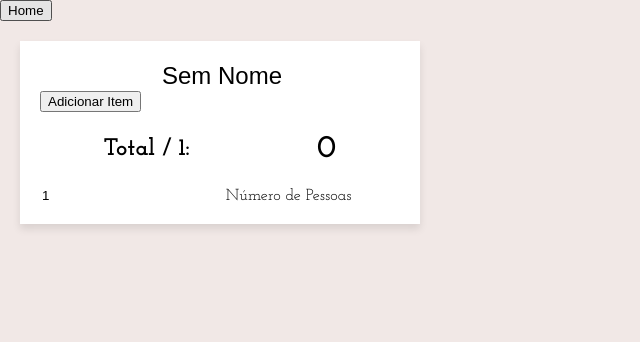
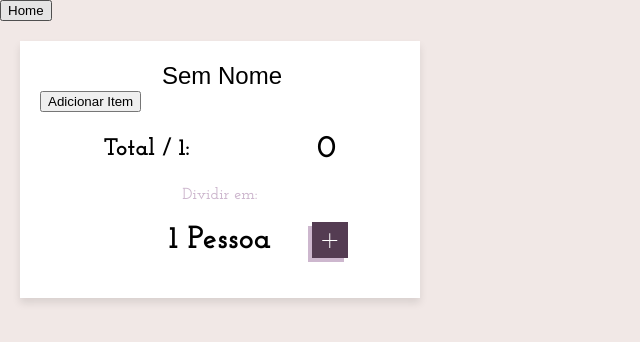
Before and after one commit to eduardostumpfj/money-app, a React (Create React App) app: page / in a window 1280 px wide. Both pictures are taken after a click on the button "Novo Card". Shown: the top 342 px of the page, without its empty margins (0-640 px from the left). Built offline with nearby package versions, Linux system fonts and the light colour scheme.

Commit message:
Trocado o input de pessoas por botões

```diff
--- a/src/components/total/Total.css
+++ b/src/components/total/Total.css
@@ -8,3 +8,41 @@
     align-items: center;
     justify-content: space-around;
 }
+.bt-area{
+    display: flex;
+    align-items: center;
+    gap:20px;
+}
+
+.num-people{
+    display:flex;
+    flex-direction: column;
+    align-items: center;
+}
+.num-people p{
+    color: var(--cr-light);
+    font-weight: 600;
+    margin: 0;
+}
+
+.bt-area{
+    display: grid;
+    grid-template-columns: 1fr 4fr 1fr;
+}
+
+.bt-area h1{
+    grid-column: 2 / 3 ;
+    text-align: center;
+}
+.sub{
+    grid-column:  1 / 2;
+    background-image:url(../../assets/ic_dec.png) ;
+    background-repeat: no-repeat;
+    background-position: center ;
+}
+.sum{
+    grid-column:  3 / 4;
+    background-image:url(../../assets/ic_inc.png) ;
+    background-repeat: no-repeat;
+    background-position: center ;
+}
--- a/src/components/total/Total.jsx
+++ b/src/components/total/Total.jsx
@@ -1,17 +1,37 @@
-import React, { useState } from "react";
+import React, { useState, useEffect } from "react";
 import './Total.css'
 
 export default function Total({total,updateNumPeople, numPeople}){
     const [localPeople, setLocalPeople] = useState(numPeople)
 
-    function handleNumPeople(){
-        if(localPeople === ''){
-            setLocalPeople(1)
-            updateNumPeople(1)
-            return
+    function txtPessoas(){
+        if(localPeople > 1){
+            return 'Pessoas'
+        } else return 'Pessoa'
+    }
+
+    function handleSub(){
+        let newPeople = localPeople
+        newPeople = newPeople -1
+
+        setLocalPeople(newPeople)
+    }
+
+    function handleSum(){
+        let newPeople = localPeople
+        newPeople += 1
+        setLocalPeople(newPeople)
+
+    }
+    // LCOAL PEOPLE = checar a quantidade para remover o botão sub e atualizar o número no card
+    useEffect(()=>{
+        if(localPeople <= 1){
+            document.querySelector('.sub').classList.add('off')
+        } else {
+            document.querySelector('.sub').classList.remove('off')
         }
         updateNumPeople(localPeople)
-    }
+    }, [localPeople])
 
     return(
         <div className="ct-total">
@@ -19,18 +39,14 @@ export default function Total({total,updateNumPeople, numPeople}){
                 <h2>Total / {numPeople}:</h2>
                 <h1>{total}</h1>
             </div>
-            <form className="numPeople" onBlur={handleNumPeople}>
-                <input
-                    value={localPeople}
-                    type='number'
-                    placeholder='Pessoas'
-                    onSubmit={e => e.preventDefault}
-                    onChange={event => {
-                        setLocalPeople(event.target.value)
-                    }}
-                ></input>
-                <label> Número de Pessoas </label>
-            </form>
+            <div className="num-people">
+                <p>Dividir em:</p>
+                <div className="bt-area">
+                    <button className="button sub" onClick={handleSub}></button>
+                    <h1> {localPeople} {txtPessoas()}</h1>
+                    <button className="button sum" onClick={handleSum}></button>
+                </div>
+            </div>
         </div>
     )
 }
```
